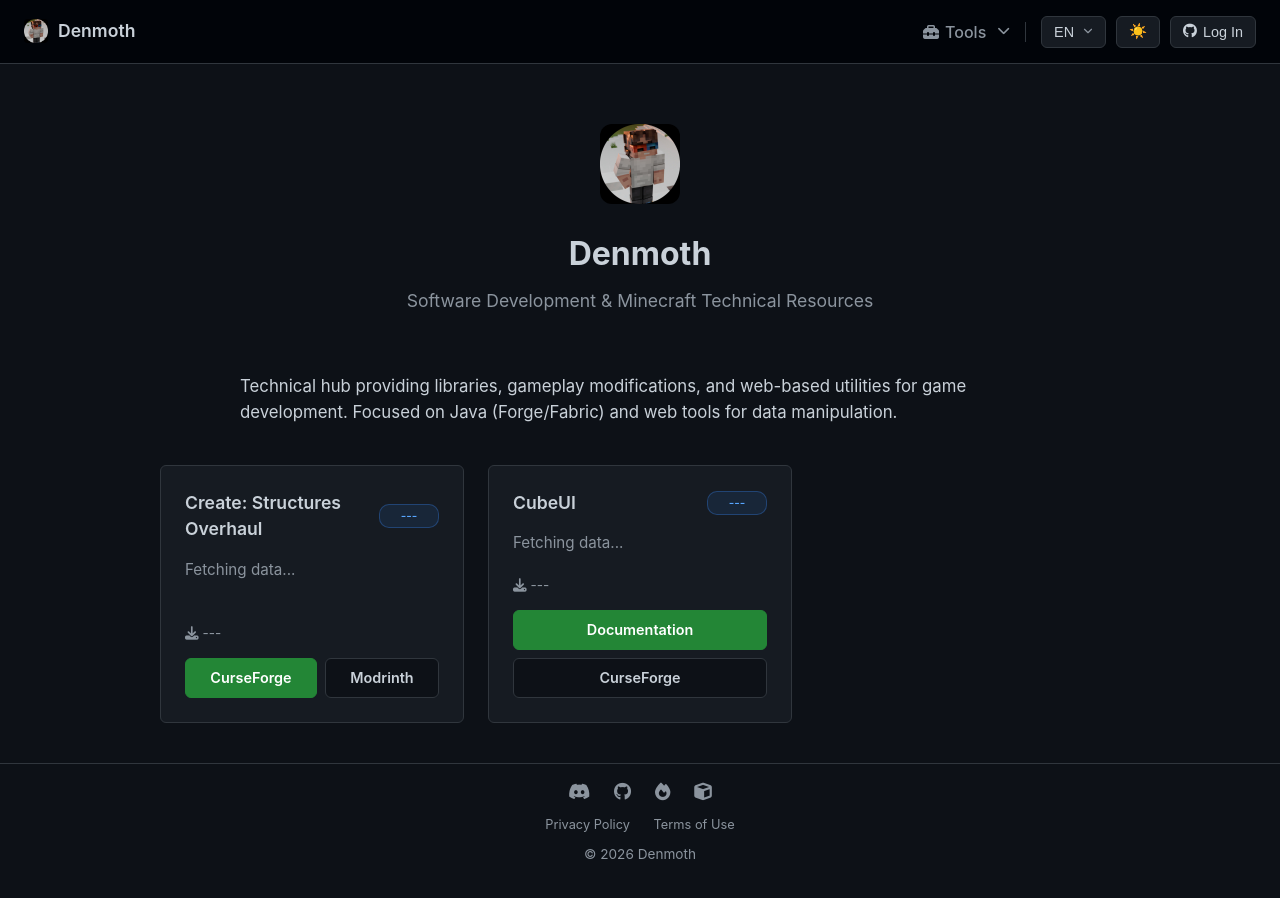
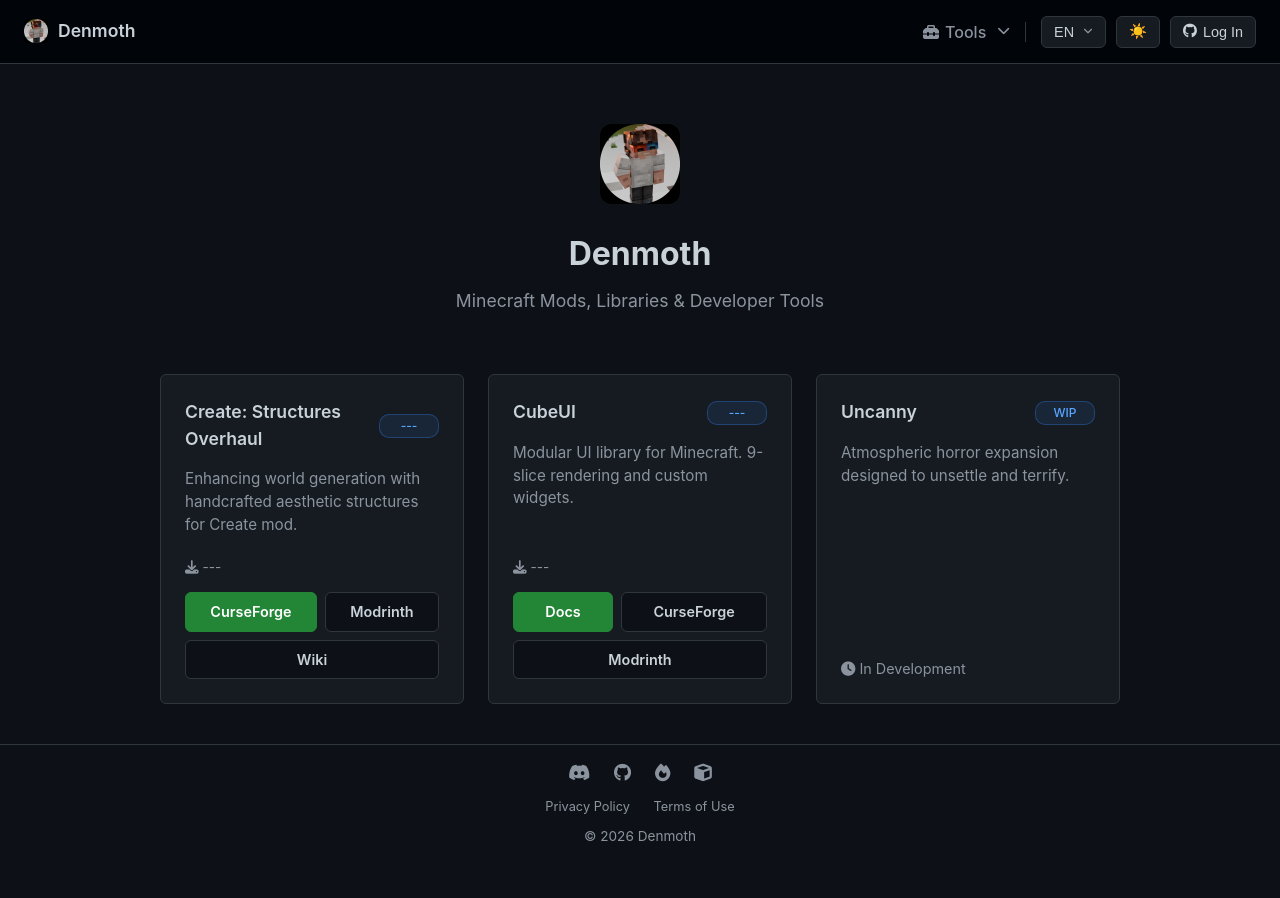
Before and after one commit to denmoth/Denmoth.github.io, a Jekyll site: the page built from index.html, in a window 1280 px wide. Built offline with Jekyll 4.4.1, drawn with Linux system fonts in a browser that asks for light colours; a script that is not in the unit is left out.

Commit message:
Update index.html

```diff
--- a/index.html
+++ b/index.html
@@ -8,19 +8,8 @@
     <div class="hero">
         <img src="/assets/img/logo.png" style="width:80px; height:80px; border-radius:12px; margin-bottom:20px;" alt="Logo">
         <h1>Denmoth</h1>
-        <p class="lang-en">Software Development & Minecraft Technical Resources</p>
-        <p class="lang-ru">Разработка ПО и технические ресурсы для Minecraft</p>
-    </div>
-
-    <div class="about-section" style="max-width:800px; margin:0 auto 40px; color:var(--text-main); font-size:1.05rem;">
-        <div class="lang-en">
-            Technical hub providing libraries, gameplay modifications, and web-based utilities for game development.
-            Focused on Java (Forge/Fabric) and web tools for data manipulation.
-        </div>
-        <div class="lang-ru">
-            Технический хаб, предоставляющий библиотеки, модификации и веб-утилиты для разработки.
-            Специализация: Java (Forge/Fabric) и инструменты для работы с данными.
-        </div>
+        <p class="lang-en">Minecraft Mods, Libraries & Developer Tools</p>
+        <p class="lang-ru">Моды, библиотеки и инструменты для Minecraft</p>
     </div>
 
     <div class="card-grid">
@@ -29,14 +18,15 @@
                 <h3>Create: Structures Overhaul</h3>
                 <span class="badge cf-version">---</span>
             </div>
-            <p class="lang-en cf-summary">Fetching data...</p>
-            <p class="lang-ru">Расширение генерации мира для Create Mod. Добавляет сложные инженерные структуры.</p>
+            <p class="lang-en cf-summary">Enhancing world generation with handcrafted aesthetic structures for Create mod.</p>
+            <p class="lang-ru">Масштабное улучшение генерации мира с проработанными структурами для Create mod.</p>
             <div class="stat-row">
-                <span><i class="fa-solid fa-download"></i> <span class="cf-downloads">---</span></span>
+                <span title="Downloads"><i class="fa-solid fa-download"></i> <span class="cf-downloads">---</span></span>
             </div>
             <div class="btn-group">
                 <a href="https://www.curseforge.com/minecraft/mc-mods/create-structures-overhaul" class="btn primary">CurseForge</a>
-                <a href="https://modrinth.com/user/Denmoth" class="btn">Modrinth</a>
+                <a href="https://modrinth.com/mod/create-structures-overhaul" class="btn">Modrinth</a>
+                <a href="https://github.com/Denmoth/Create-Structures-Overhaul/wiki" class="btn">Wiki</a>
             </div>
         </div>
 
@@ -45,14 +35,27 @@
                 <h3>CubeUI</h3>
                 <span class="badge cf-version">---</span>
             </div>
-            <p class="lang-en cf-summary">Fetching data...</p>
-            <p class="lang-ru">Интерфейсный фреймворк для Minecraft. Библиотека компонентов и рендеринга.</p>
+            <p class="lang-en cf-summary">Modular UI library for Minecraft. 9-slice rendering and custom widgets.</p>
+            <p class="lang-ru">Модульная UI библиотека. 9-slice рендеринг и кастомные виджеты для ваших модов.</p>
             <div class="stat-row">
-                <span><i class="fa-solid fa-download"></i> <span class="cf-downloads">---</span></span>
+                <span title="Downloads"><i class="fa-solid fa-download"></i> <span class="cf-downloads">---</span></span>
             </div>
             <div class="btn-group">
-                <a href="/cubeui/" class="btn primary">Documentation</a>
+                <a href="/cubeui/" class="btn primary"><span class="lang-en">Docs</span><span class="lang-ru">Доки</span></a>
                 <a href="https://www.curseforge.com/minecraft/mc-mods/cubeui" class="btn">CurseForge</a>
+                <a href="https://modrinth.com/mod/cubeui" class="btn">Modrinth</a>
+            </div>
+        </div>
+
+        <div class="card">
+            <div class="card-header">
+                <h3>Uncanny</h3>
+                <span class="badge">WIP</span>
+            </div>
+            <p class="lang-en">Atmospheric horror expansion designed to unsettle and terrify.</p>
+            <p class="lang-ru">Атмосферный хоррор мод, созданный для полного погружения в ужас.</p>
+            <div style="margin-top:auto; color:var(--text-muted); font-size:0.9rem;">
+                <i class="fa-solid fa-clock"></i> <span class="lang-en">In Development</span><span class="lang-ru">В разработке</span>
             </div>
         </div>
     </div>
```
